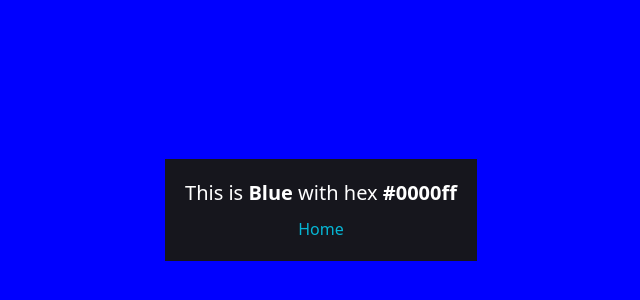
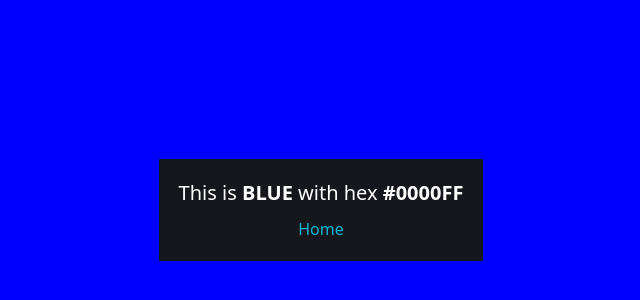
Before and after one commit to Cornerstone-04/color-factory, a React (Create React App) app: page /blue/0000ff in a window 1280 px wide. Shown: the part 190-490 px from the top of the page, without its empty margins (319-959 px from the left). Built offline with nearby package versions, Linux system fonts and the light colour scheme.

Commit message:
style: Add uppercase

```diff
--- a/src/components/ColorCard.jsx
+++ b/src/components/ColorCard.jsx
@@ -3,7 +3,6 @@ import React from "react";
 import { Link } from "react-router-dom";
 import { newColors } from "../screens/AddColor";
 import { Trash } from "./Icons";
-
 
 const ColorCard = () => {
   const color = useLiveQuery(() => newColors.toArray(), []);
--- a/src/components/index.jsx
+++ /dev/null
@@ -1,4 +0,0 @@
-import ColorCard from "./ColorCard";
-
-
-export { ColorCard };
--- a/src/screens/DisplayColor.jsx
+++ b/src/screens/DisplayColor.jsx
@@ -12,8 +12,8 @@ const DisplayColor = () => {
     >
       <div className="flex flex-col gap-[10px] justify-center items-center p-[20px] bg-[#16161d] text-white">
         <h1 className="text-xl ">
-          This is <span className="font-bold capitalize"> {colorName}</span>{" "}
-          with hex <span className="font-bold"> #{colorCode}</span>
+          This is <span className="font-bold uppercase"> {colorName}</span>{" "}
+          with hex <span className="font-bold uppercase"> #{colorCode}</span>
         </h1>
         <Link to="/" className="text-cyan-500 hover:text-cyan-300">
           Home
--- a/src/screens/Home.jsx
+++ b/src/screens/Home.jsx
@@ -1,8 +1,7 @@
 import React, { useEffect, useState } from "react";
-import toast from "react-hot-toast";
 import { Link } from "react-router-dom";
-import { ColorCard } from "../components";
-import { Arrow, Trash } from "../components/Icons";
+import ColorCard from "../components/ColorCard";
+import { Arrow } from "../components/Icons";
 import homeData from "../data/home";
 import { newColors } from "./AddColor";
 
@@ -68,11 +67,6 @@ const Home = () => {
                 >
                   {name}
                 </Link>
-                <Trash
-                  onClick={() => {
-                    toast.error("Default colors cannot be deleted");
-                  }}
-                />
               </div>
             </div>
           ))}
```
